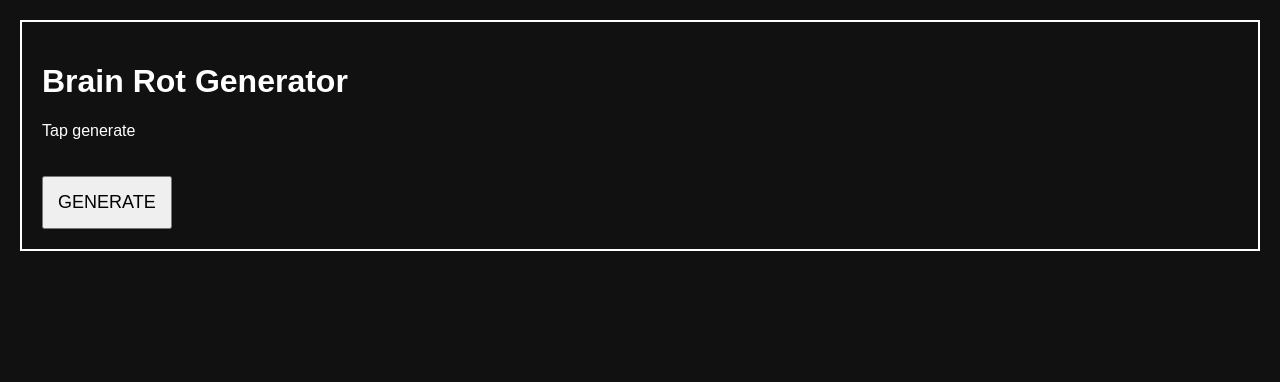
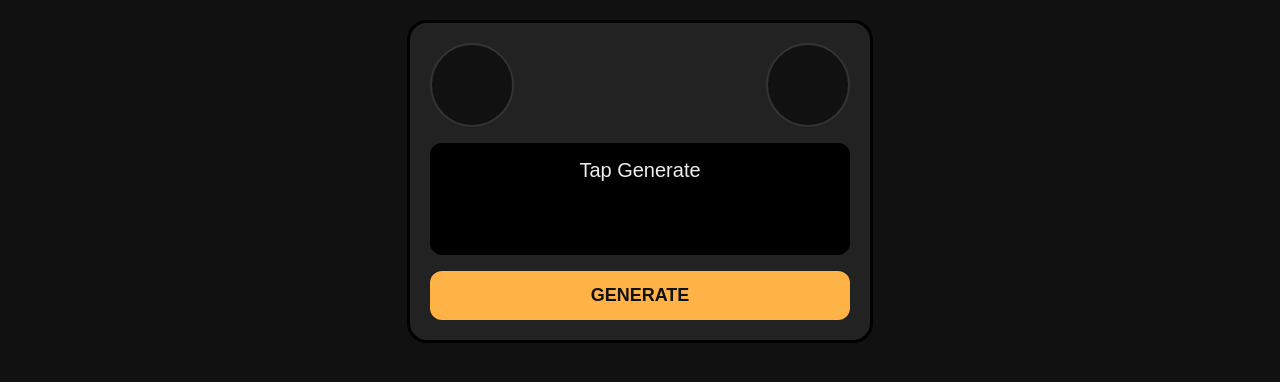
Before and after one commit to mickcolacuori-coder/brain-rot-generator, a plain HTML site: page index.html in a window 1280 px wide. Drawn offline with Linux system fonts and the light colour scheme.

Commit message:
Update index.html

```diff
--- a/index.html
+++ b/index.html
@@ -3,42 +3,93 @@
 <head>
 <meta charset="UTF-8">
 <meta name="viewport" content="width=device-width, initial-scale=1.0">
-<title>Brain Rot Test</title>
+<title>Brain Rot Generator</title>
 
 <style>
 body {
   margin: 0;
   padding: 20px;
   background: #111;
-  color: #fff;
+  color: #eee;
   font-family: Arial, sans-serif;
 }
 
-#box {
-  border: 2px solid #fff;
+.boombox {
+  max-width: 420px;
+  margin: 0 auto;
+  background: #222;
+  border-radius: 20px;
   padding: 20px;
+  border: 3px solid #000;
+}
+
+.top {
+  display: flex;
+  justify-content: space-between;
+  margin-bottom: 16px;
+}
+
+.speaker {
+  width: 80px;
+  height: 80px;
+  border-radius: 50%;
+  background: #111;
+  border: 2px solid #333;
+}
+
+.face {
+  background: #000;
+  padding: 16px;
+  border-radius: 12px;
+  margin-bottom: 16px;
+  min-height: 80px;
+}
+
+.phrase {
+  font-size: 20px;
+  text-align: center;
 }
 
 button {
-  margin-top: 20px;
+  width: 100%;
   padding: 14px;
   font-size: 18px;
+  font-weight: bold;
+  border-radius: 12px;
+  border: none;
+  background: #ffb347;
+  color: #111;
 }
 </style>
 </head>
 
 <body>
 
-<div id="box">
-  <h1>Brain Rot Generator</h1>
-  <p id="phrase">Tap generate</p>
+<div class="boombox">
+  <div class="top">
+    <div class="speaker"></div>
+    <div class="speaker"></div>
+  </div>
+
+  <div class="face">
+    <div id="phrase" class="phrase">Tap Generate</div>
+  </div>
+
   <button onclick="generate()">GENERATE</button>
 </div>
 
 <script>
+const phrases = [
+  "Bro is operating on unglimboed protocol",
+  "Certified snorf behavior",
+  "Running in skramble mode",
+  "This feels legally glorp",
+  "Brain temporarily snorfed"
+];
+
 function generate() {
-  const text = "Bro is operating on unglimboed protocol";
-  document.getElementById("phrase").innerText = text;
+  const phrase = phrases[Math.floor(Math.random() * phrases.length)];
+  document.getElementById("phrase").innerText = phrase;
 }
 </script>
 
```
